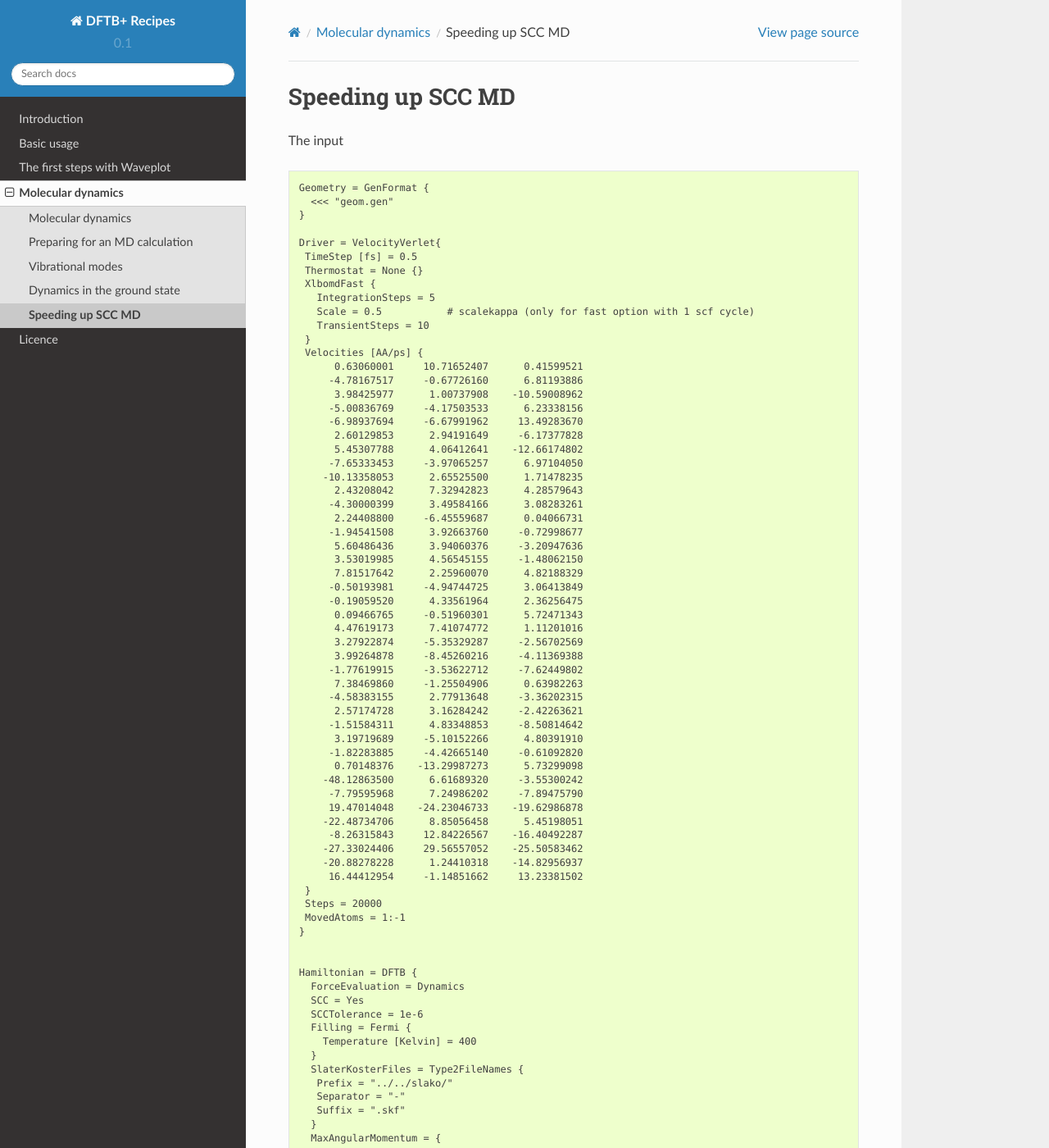
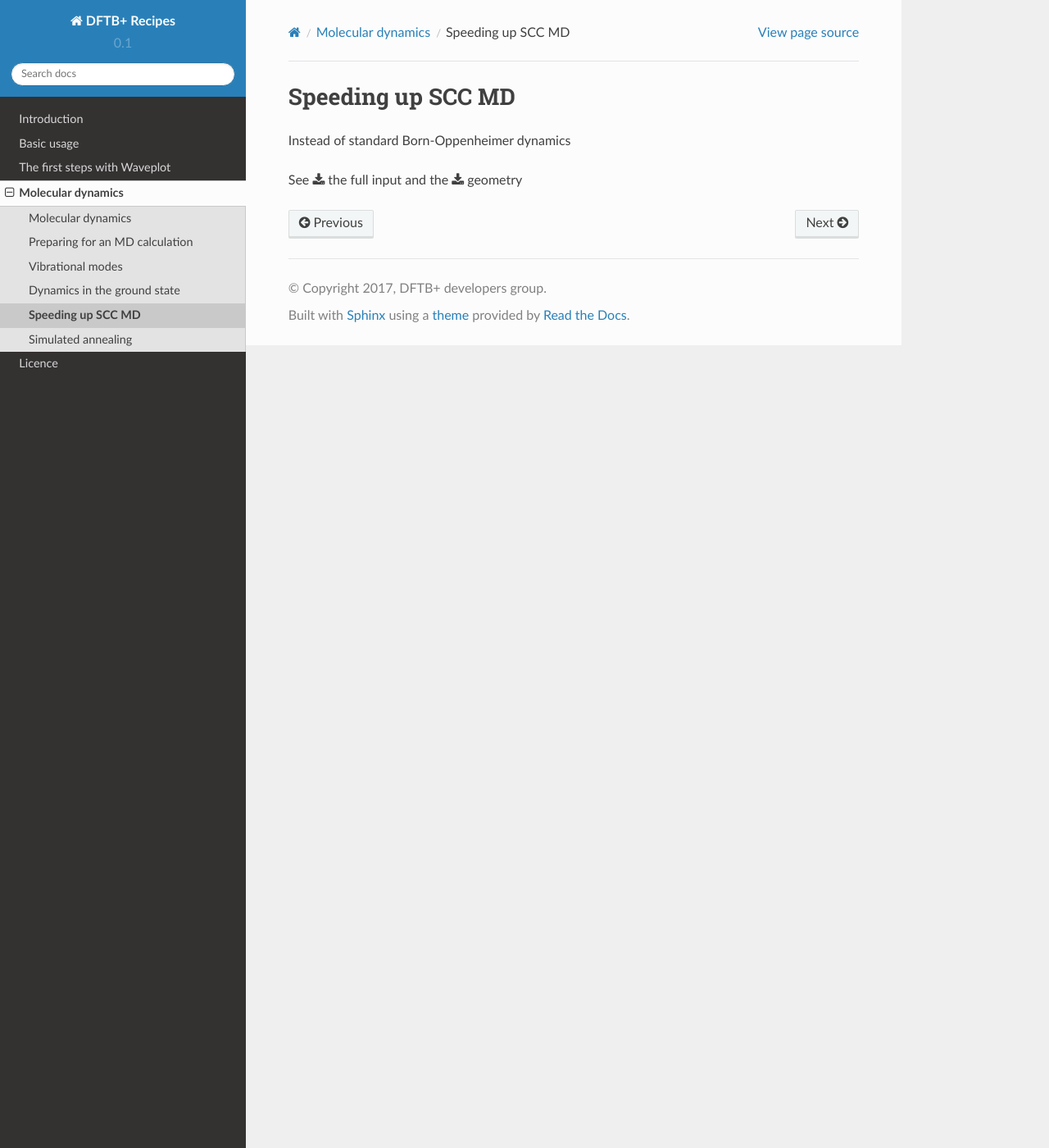
Before and after one commit to dftbplus/recipes, a Sphinx documentation site: the page built from docs/moleculardynamics/xlbomd.rst, in a window 1280 px wide and 1400 px high. Shown: the whole window at 82% size. Built offline with Sphinx 7.4.7 and the Read the Docs theme 2.0.0, drawn with Linux system fonts in a browser that asks for light colours; some of the changed text lies outside the part shown.

Commit message:
Changed to optional file include for html
Added in the simulated annealing inputs and re-ordered to optional file
include only when building html. The pdf build causes some internal
sphinx error at the moment.

```diff
--- a/docs/moleculardynamics/index.rst
+++ b/docs/moleculardynamics/index.rst
@@ -9,3 +9,4 @@ Molecular dynamics
    startinggeometry.rst
    bornoppenheimer.rst
    xlbomd.rst
+   annealing.rst
--- a/docs/moleculardynamics/introduction.rst
+++ b/docs/moleculardynamics/introduction.rst
@@ -4,4 +4,6 @@
 Molecular dynamics
 ******************
 
-This chapter discusses DFTB+ calculations
+This chapter discusses DFTB+ calculations where the (classical) dynamics of the
+atoms are simulated in different thermodynamical ensembles and with different
+methods of integrating the equations of motion.
--- a/docs/moleculardynamics/xlbomd.rst
+++ b/docs/moleculardynamics/xlbomd.rst
@@ -4,89 +4,10 @@
 Speeding up SCC MD
 ******************
 
-The input ::
+Instead of standard Born-Oppenheimer dynamics
 
-   Geometry = GenFormat {
-     <<< "geom.gen"
-   }
+.. only:: builder_html
 
-   Driver = VelocityVerlet{
-    TimeStep [fs] = 0.5
-    Thermostat = None {}
-    XlbomdFast {
-      IntegrationSteps = 5
-      Scale = 0.5           # scalekappa (only for fast option with 1 scf cycle)
-      TransientSteps = 10
-    }
-    Velocities [AA/ps] {
-         0.63060001     10.71652407      0.41599521
-        -4.78167517     -0.67726160      6.81193886
-         3.98425977      1.00737908    -10.59008962
-        -5.00836769     -4.17503533      6.23338156
-        -6.98937694     -6.67991962     13.49283670
-         2.60129853      2.94191649     -6.17377828
-         5.45307788      4.06412641    -12.66174802
-        -7.65333453     -3.97065257      6.97104050
-       -10.13358053      2.65525500      1.71478235
-         2.43208042      7.32942823      4.28579643
-        -4.30000399      3.49584166      3.08283261
-         2.24408800     -6.45559687      0.04066731
-        -1.94541508      3.92663760     -0.72998677
-         5.60486436      3.94060376     -3.20947636
-         3.53019985      4.56545155     -1.48062150
-         7.81517642      2.25960070      4.82188329
-        -0.50193981     -4.94744725      3.06413849
-        -0.19059520      4.33561964      2.36256475
-         0.09466765     -0.51960301      5.72471343
-         4.47619173      7.41074772      1.11201016
-         3.27922874     -5.35329287     -2.56702569
-         3.99264878     -8.45260216     -4.11369388
-        -1.77619915     -3.53622712     -7.62449802
-         7.38469860     -1.25504906      0.63982263
-        -4.58383155      2.77913648     -3.36202315
-         2.57174728      3.16284242     -2.42263621
-        -1.51584311      4.83348853     -8.50814642
-         3.19719689     -5.10152266      4.80391910
-        -1.82283885     -4.42665140     -0.61092820
-         0.70148376    -13.29987273      5.73299098
-       -48.12863500      6.61689320     -3.55300242
-        -7.79595968      7.24986202     -7.89475790
-        19.47014048    -24.23046733    -19.62986878
-       -22.48734706      8.85056458      5.45198051
-        -8.26315843     12.84226567    -16.40492287
-       -27.33024406     29.56557052    -25.50583462
-       -20.88278228      1.24410318    -14.82956937
-        16.44412954     -1.14851662     13.23381502
-    }
-    Steps = 20000
-    MovedAtoms = 1:-1
-   }
-
-
-   Hamiltonian = DFTB {
-     ForceEvaluation = Dynamics
-     SCC = Yes
-     SCCTolerance = 1e-6
-     Filling = Fermi {
-       Temperature [Kelvin] = 400
-     }
-     SlaterKosterFiles = Type2FileNames {
-      Prefix = "../../slako/"
-      Separator = "-"
-      Suffix = ".skf"
-     }
-     MaxAngularMomentum = {
-       H = "s"
-       O = "p"
-       C = "p"
-     }
-   }
-
-   Options = {
-     RandomSeed = 3871906
-     WriteDetailedOut = No
-   }
-
-   Analysis {
-     WriteBandOut = No
-   }
+   See :download:`the full input
+   <../inputs/moleculardynamics/xlbomd/dftb_in.hsd>` and the
+   :download:`geometry <../inputs/moleculardynamics/xlbomd/geom.gen>`
```
Also changed, not shown: docs/moleculardynamics/annealing.rst (added, +22 -0 lines), docs/moleculardynamics/bornoppenheimer.rst (+7 -2 lines), docs/moleculardynamics/startinggeometry.rst (+14 -7 lines), 4 other files.
